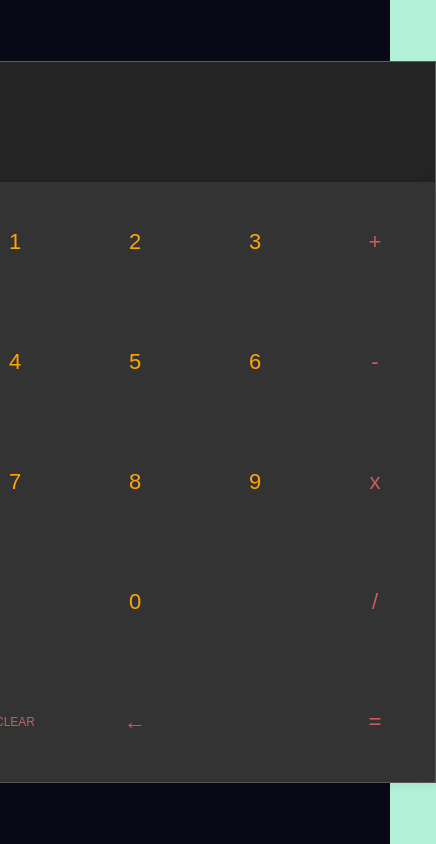
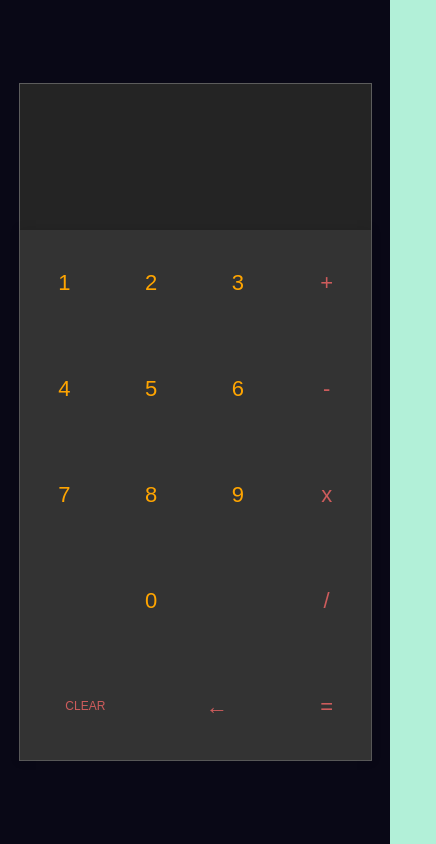
Before and after one commit to jcgallardo/calculadora-react, a React (Create React App) app: page / in a window 390 px wide. Shown: the whole page, 436 px wide, since content can reach past the window. Built offline with nearby package versions, Linux system fonts and the light colour scheme.

Commit message:
responsive calculator

```diff
--- a/src/App.css
+++ b/src/App.css
@@ -18,16 +18,19 @@ body{
     flex-direction: column;
     position: relative;
     background-color: #333;
-    border: 1px solid rgba(255,255,255,0.2)
+    border: 1px solid rgba(255,255,255,0.2);
+    height: 80vh;
+    width: 90vw;
+    max-width: 500px;
 }
 
 .result-label{
     display: flex;
     flex-direction: column;
+    flex: 1 1 20%;
     padding: 20px 20px;
-    line-height: 80px;
+    justify-content: center;
     font-size: 36px;
-    height: 80px;
     background-color: rgba(0,0,0, 0.3);
     color:white;
     text-align: right;
@@ -36,6 +39,7 @@ body{
 .result-label .result-total{
     font-size: 14px;
     line-height: 14px;
+    padding: 20px 0;
 }
 
 .calculadora .grid{
@@ -43,6 +47,44 @@ body{
     display: flex;
     flex-direction: row;
     box-shadow: 0 0 10px 1px rgba(0,0,0, 0.1);
+    height: 100%;
+    justify-content: center;
+}
+
+.calculadora .grid .numbers-functions{
+    display: flex;
+    flex-direction: column;
+    flex: 1 1 75%;
+}
+
+.calculadora .grid .numbers-functions .numbers{
+    display: flex;
+    flex-wrap: wrap;
+    justify-content: center;
+    flex: 1 1 80%;
+}
+
+.calculadora .grid .numbers-functions .numbers button{
+    color: orange;
+    width: 33%;
+}
+
+.calculadora .grid .functions{
+    display: flex;
+    flex-direction: row;
+    flex: 1 1 20%;
+}
+
+.calculadora .grid .math-operations{
+    display: flex;
+    flex-direction: column;
+    flex: 1 1 25%;
+}
+
+.calculadora .grid .math-operations button{
+    color: indianred;
+    width: 100%;
+    height: 100%;
 }
 
 .calculadora h1{
@@ -72,43 +114,19 @@ body{
 
     font-size: 22px;
     font-family: fantasy;
-    width: 120px;
-    height: 120px;
     transition: border ease-in-out 0.3s;
     cursor: pointer;
+
+    display: flex;
+    justify-content: center;
+    align-items: center;
 }
 
 .calculadora .grid button:hover{
     border: 1px solid rgba(255,255,255,0.2);
 }
 
-.calculadora .grid .numbers{
-    display: flex;
-    flex-wrap: wrap;
-    justify-content: center;
-    width: 360px;
-}
-
-.calculadora .grid .numbers button{
-    color: orange;
-}
-
-.calculadora .grid .functions{
-    display: flex;
-    flex-direction: row;
-    width: 240px;
-}
-
 .calculadora .grid .functions button{
     color: indianred;
+    width: 100%;
 }
-
-
-.calculadora .grid .math-operations{
-    display: flex;
-    flex-direction: column;
-}
-
-.calculadora .grid .math-operations button{
-    color: indianred;
-}
--- a/src/App.jsx
+++ b/src/App.jsx
@@ -25,7 +25,9 @@ const App = () => {
     }
 
     const handleContentClear = () => {
-        setResult('');
+        const newResult = '';
+        setResult(newResult);
+        setTotal(newResult);
     }
 
     const handleDelete = () => {
@@ -57,7 +59,7 @@ const App = () => {
         <main className="calculadora">
             <Result className="result-label" value={ result } total={ total } />
             <div className="grid">
-                <div>
+                <div className="numbers-functions">
                     <Numbers className="numbers" onClickNumber={ handleClickNumber } />
                     <Functions
                         className="functions"
--- a/src/components/Result.jsx
+++ b/src/components/Result.jsx
@@ -7,7 +7,7 @@ const Result = ({ className, total, value }) => {
   return (
     <section className={ resultClass }>
       { value }
-      <span className='result-total'>{ total }</span>
+      { total !== '' && <span className='result-total'>{ total }</span> }
     </section>
   )
 }
```
